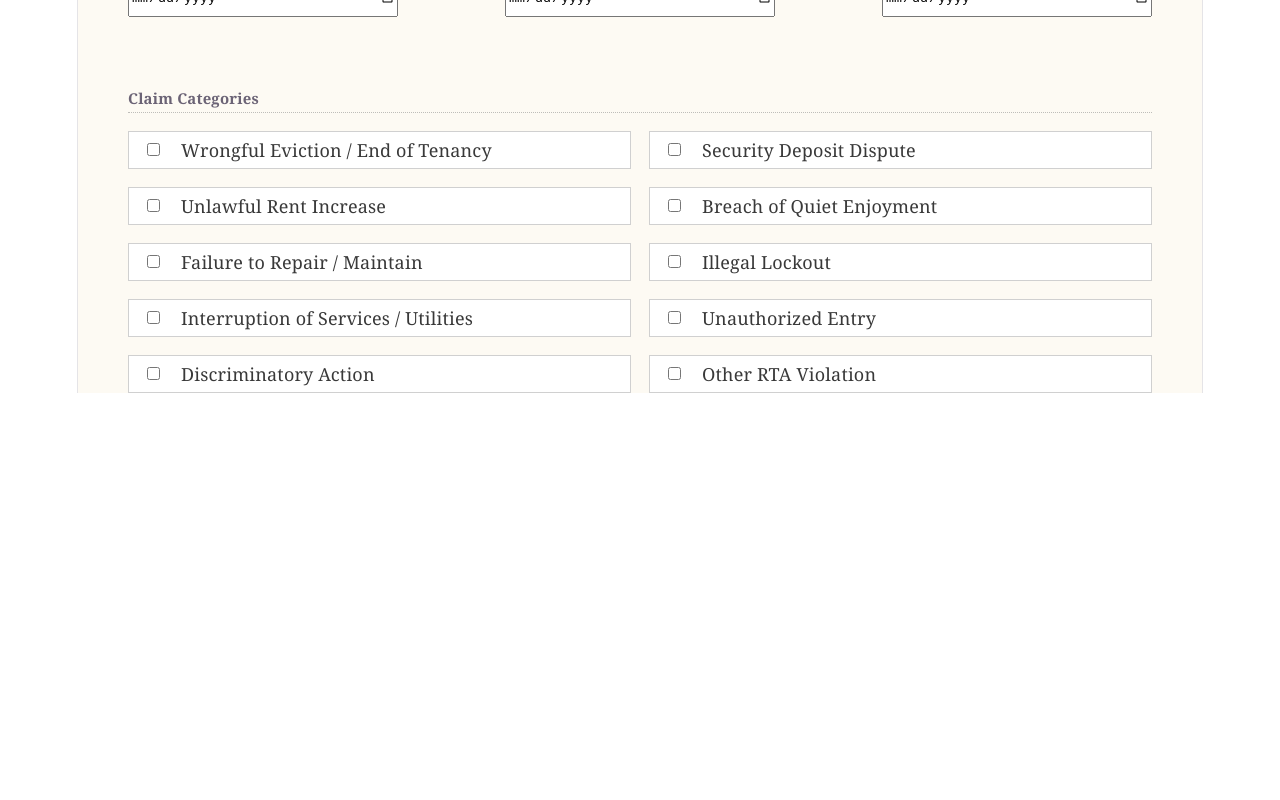
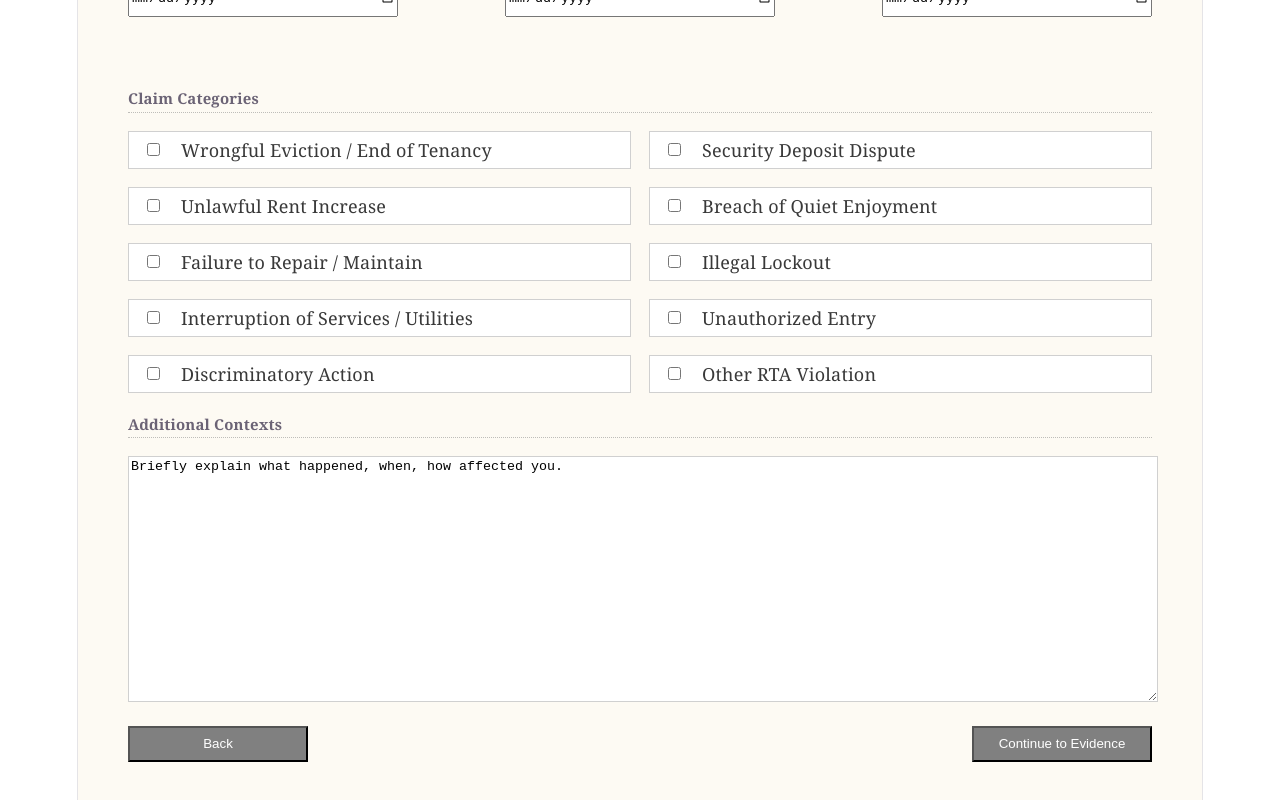
Before and after one commit to keizokdes/rtb-report-creator, a React (Vite) app in the folder frontend/: page / in a window 1280 px wide. Shown: the part 792-1592 px from the top of the page. Before the commit the page ends 1185 px from the top, so only its background shows below. Built offline with nearby package versions, Linux system fonts and the light colour scheme.

Commit message:
text area for additional details and go/back button added

```diff
--- /dev/null
+++ b/frontend/src/AdditionalContextTextBox.css
@@ -0,0 +1,11 @@
+.AdditionalContextTextBox {
+  width: 100%;
+  max-width: 80vw;
+  height: auto;
+  min-height: 30vh;
+  margin-top: 1rem;
+}
+
+.textComponent textarea {
+  border: 1px solid rgba(0, 0, 0, 0.185);
+}
--- /dev/null
+++ b/frontend/src/AdditionalContextTextBox.tsx
@@ -0,0 +1,20 @@
+import "./AdditionalContextTextBox.css";
+import "./App.css";
+
+function AdditionalContextTextBox() {
+  return (
+    <section className="AdditionalContextTextBox">
+      <div className="sectiontitle">
+        <h5>Additional Contexts</h5>
+      </div>
+      <div className="sectiondivider"></div>
+      <div className="textComponent">
+        <textarea id="additionalContext" name="additionalContext" style={{width: "80vw", height: "30vh"}}>
+          Briefly explain what happened, when, how affected you.
+        </textarea>
+      </div>
+    </section>
+  );
+}
+
+export default AdditionalContextTextBox;
--- a/frontend/src/App.tsx
+++ b/frontend/src/App.tsx
@@ -1,6 +1,8 @@
+import AdditionalContextTextBox from "./AdditionalContextTextBox";
 import "./App.css";
 import CaseDetailsAndDisclaimer from "./CaseDetailsAndDisclaimer";
 import ClaimCategories from "./ClaimCategories";
+import GoAndBackButton from "./GoAndBackButton";
 import Header from "./Header";
 import RentalDetails from "./RentalDetails";
 import TenancyAgreement from "./TenancyAgreement";
@@ -14,6 +16,8 @@ function App() {
         <TenancyAgreement/>
         <RentalDetails/>
         <ClaimCategories/>
+        <AdditionalContextTextBox/>
+        <GoAndBackButton/>
       </section>
     </>
   );
--- /dev/null
+++ b/frontend/src/GoAndBackButton.css
@@ -0,0 +1,21 @@
+.GoAndBackButton {
+  width: 100%;
+  max-width: 80vw;
+  height: auto;
+  min-height: 10vh;
+  margin-top: 1rem;
+
+  display: flex;
+  justify-content: space-between;
+}
+
+.BackSection button, .GoSection button{
+    height: 2rem;
+    width: 10rem;
+    background-color: gray;
+    color: white;
+}
+
+button:hover{
+      background-color: rgba(93, 255, 104, 0.575);
+}
--- /dev/null
+++ b/frontend/src/GoAndBackButton.tsx
@@ -0,0 +1,16 @@
+import React from "react";
+import "./GoAndBackButton.css"
+function GoAndBackButton() {
+  return (
+    <section className="GoAndBackButton">
+      <div className="BackSection">
+        <button className="back">Back</button>
+      </div>
+      <div className="GoSection">
+        <button className="go">Continue to Evidence</button>
+      </div>
+    </section>
+  );
+}
+
+export default GoAndBackButton;
```
